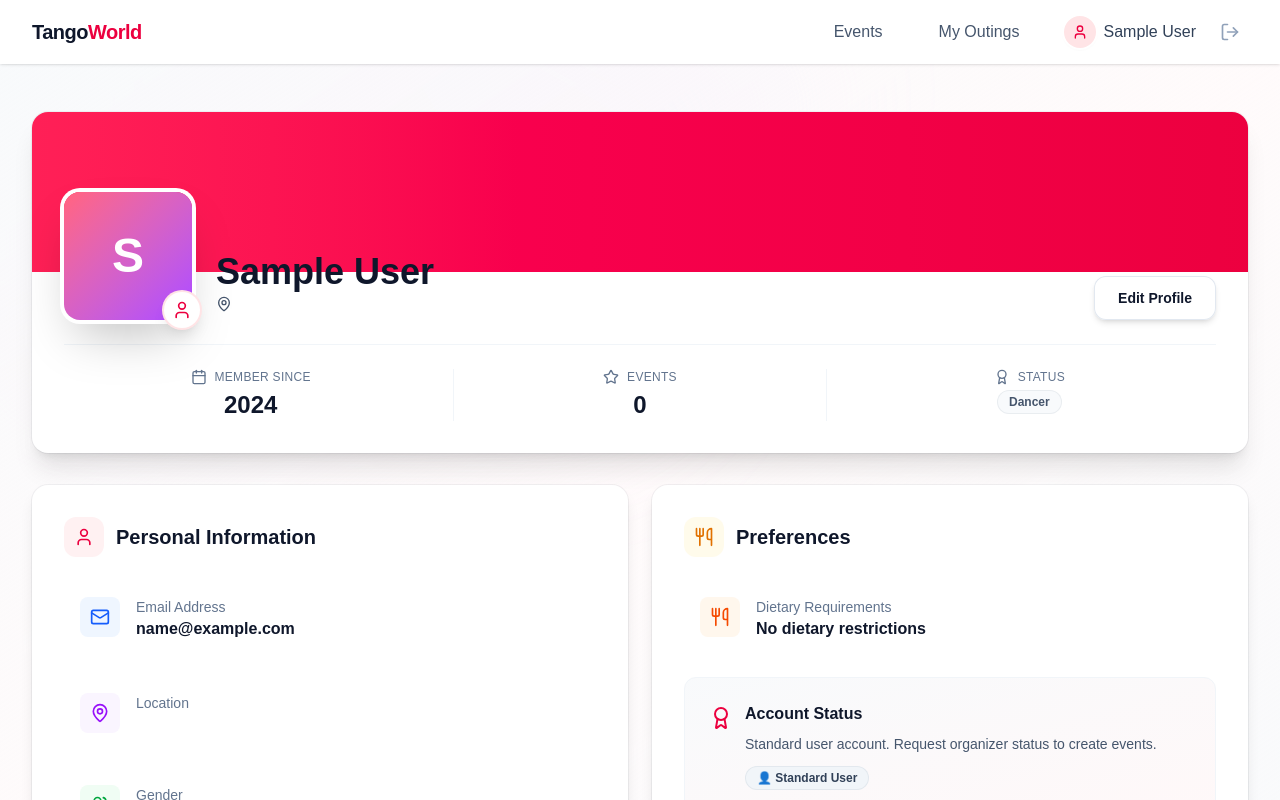
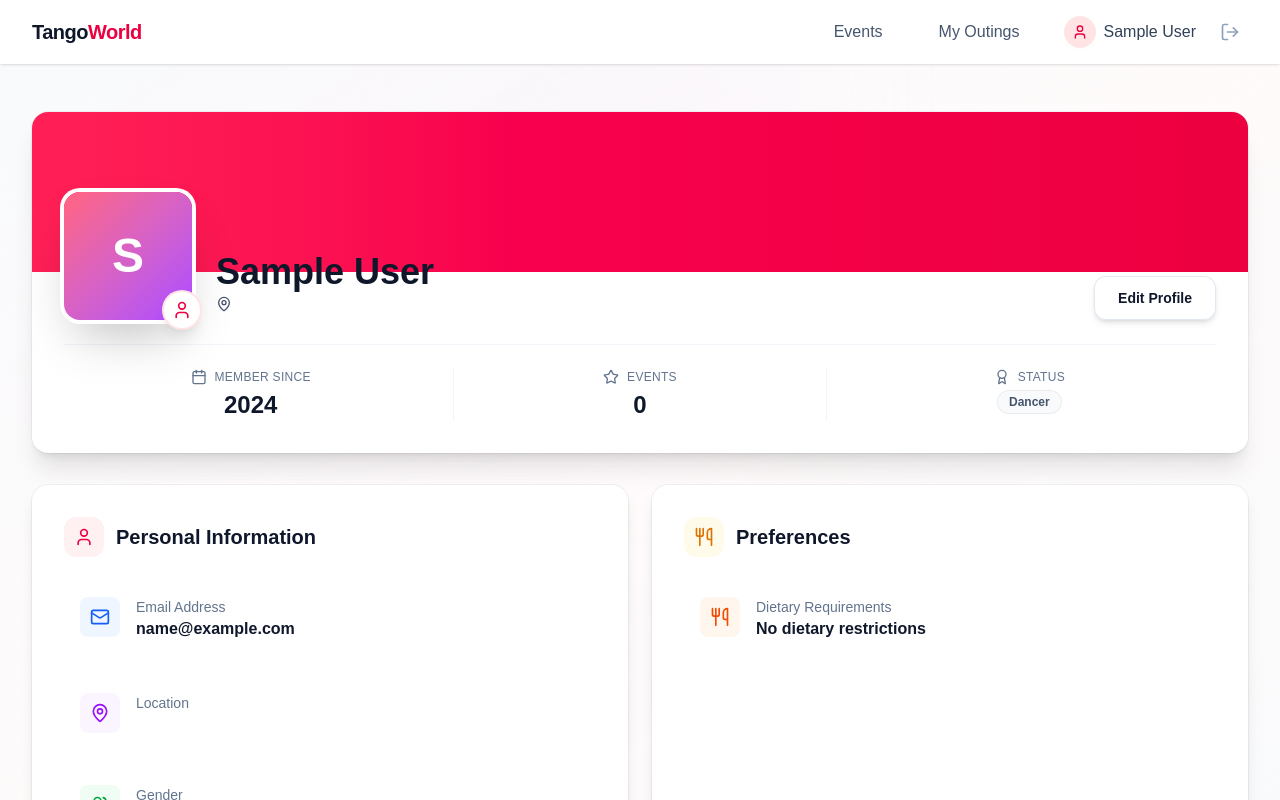
Before and after one commit to milinchetaCode/tangoWorld, a Next.js app in the folder frontend/: page /profile in a window 1280 px wide. Shown: the top 800 px of the page. Built offline with nearby package versions, Linux system fonts and the light colour scheme; sample sign-in values are in the browser's storage.

Commit message:
Remove Account Status section from profile page
Co-authored-by: milinchetaCode <203968697+milinchetaCode@users.noreply.github.com>

```diff
--- a/frontend/src/app/profile/page.tsx
+++ b/frontend/src/app/profile/page.tsx
@@ -290,33 +290,6 @@ function ProfilePage() {
                                     </p>
                                 </div>
                             </div>
-                            <div className="p-6 bg-gradient-to-br from-slate-50 to-rose-50/50 rounded-xl border border-slate-100">
-                                <div className="flex items-start gap-3">
-                                    <Award className="h-6 w-6 text-rose-600 flex-shrink-0 mt-1" />
-                                    <div>
-                                        <h3 className="font-semibold text-slate-900 mb-2">Account Status</h3>
-                                        <p className="text-sm text-slate-600 mb-3">
-                                            {user.organizerStatus === 'approved'
-                                                ? 'You have organizer privileges and can create events.'
-                                                : user.organizerStatus === 'pending'
-                                                ? 'Your organizer request is pending approval.'
-                                                : 'Standard user account. Request organizer status to create events.'
-                                            }
-                                        </p>
-                                        <div className="flex items-center gap-2">
-                                            <span className={`inline-flex items-center rounded-full px-3 py-1 text-xs font-semibold capitalize ring-1 ring-inset ${
-                                                user.organizerStatus === 'approved' ? 'bg-green-50 text-green-700 ring-green-600/20' :
-                                                user.organizerStatus === 'pending' ? 'bg-yellow-50 text-yellow-800 ring-yellow-600/20' :
-                                                'bg-slate-100 text-slate-700 ring-slate-500/10'
-                                            }`}>
-                                                {user.organizerStatus === 'approved' ? '✓ Approved Organizer' :
-                                                 user.organizerStatus === 'pending' ? '⏳ Pending Review' :
-                                                 '👤 Standard User'}
-                                            </span>
-                                        </div>
-                                    </div>
-                                </div>
-                            </div>
                         </div>
                     </div>
                 </div>
```
